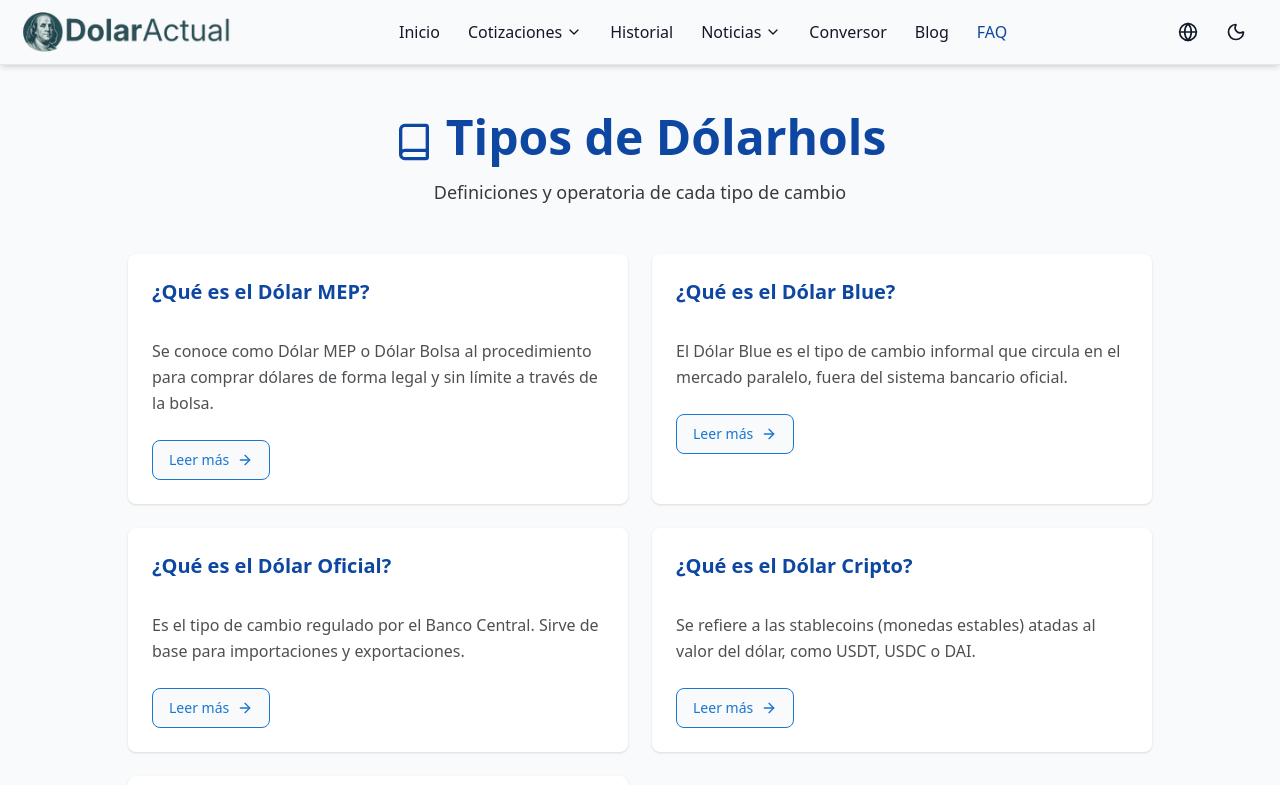
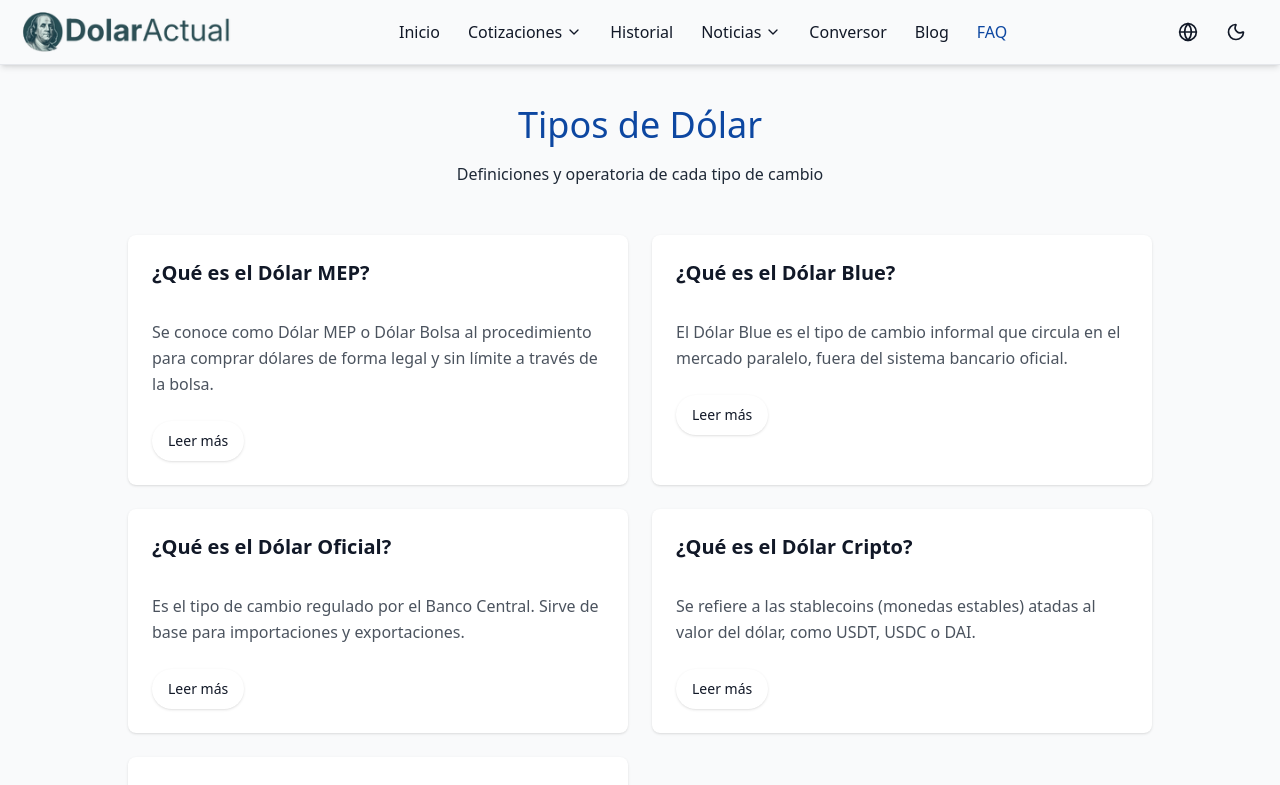
Before and after one commit to fg-francogaleano/dolarActual, a Next.js app: page /faq in a window 1280 px wide. Shown: the top 785 px of the page. Built offline with nearby package versions, Linux system fonts and the light colour scheme.

Commit message:
Estilizacion en componente FAQ

```diff
--- a/app/faq/[slug]/page.tsx
+++ b/app/faq/[slug]/page.tsx
@@ -43,30 +43,30 @@ export default function FAQDetailPage({ params }: { params: Promise<{ slug: stri
   const details: DetailSection[] = Array.isArray(rawDetails) ? rawDetails : [];
 
   return (
-    <div className="min-h-screen py-16 bg-white dark:bg-[#1A202C]">
+    <div className="min-h-screen py-10 bg-white dark:bg-[#1A202C]">
       <div className="container mx-auto px-4 max-w-3xl">
 
-        <Link href="/faq" className="inline-flex items-center text-sm text-gray-500 hover:text-[#1976D2] mb-8 transition-colors">
+        {/* <Link href="/faq" className="inline-flex items-center text-sm text-gray-500 hover:text-[#1976D2] mb-8 transition-colors">
           <ArrowLeft className="h-4 w-4 mr-1" />
           {t("common.back")}
-        </Link>
+        </Link> */}
 
         <article className="prose dark:prose-invert lg:prose-xl">
-          <h1 className="text-4xl font-bold text-[#0D47A1] dark:text-[#B0C4DE] mb-6">
+          <h1 className="text-2xl md:text-3xl font-medium text-text-strong pl-2 mb-6 border-l-4 border-primary">
             {title}
           </h1>
 
-          <div className="text-xl text-gray-600 dark:text-gray-300 mb-10 leading-relaxed border-l-4 border-[#1976D2] pl-4">
+          <div className="text-xl text-gray-600 dark:text-gray-300 mb-10 leading-relaxed pl-4">
             {desc}
           </div>
 
           <div className="space-y-10">
             {details.map((seccion, idx) => (
               <div key={idx}>
-                <h2 className="text-2xl font-semibold text-gray-800 dark:text-gray-100 mb-3">
+                <h2 className="text-2xl font-medium text-text-strong mb-3">
                   {seccion.title}
                 </h2>
-                <p className="text-gray-700 dark:text-gray-300 leading-7">
+                <p className="text-text max-w-2xl mx-auto px-3 leading-relaxed">
                   {seccion.text}
                 </p>
               </div>
--- a/app/faq/page.tsx
+++ b/app/faq/page.tsx
@@ -12,39 +12,36 @@ const FAQ: FC = () => {
   const { t } = useLanguage();
 
   return (
-    <div className="min-h-screen py-12 bg-background">
+    <div className="min-h-screen py-10 bg-background">
       <div className="container mx-auto px-4">
 
         <div className="mb-12 text-center">
-          <h1 className="text-4xl md:text-5xl font-bold text-[#0D47A1] dark:text-[#B0C4DE] mb-4">
-            <Book className="inline mr-3 h-10 w-10" />
-            {t("faq.title")}hols
+          <h1 className="text-3xl md:text-4xl font-medium text-primary mb-4">
+            {t("faq.title")}
           </h1>
 
-          <p className="text-lg text-[#212529] dark:text-[#E2E8F0] opacity-90 max-w-2xl mx-auto">
+          <p className="text-text leading-relaxed text-base">
             {t("faq.subtitle")}
           </p>
         </div>
 
         <div className="max-w-5xl mx-auto grid gap-6 md:grid-cols-2">
           {mockDollarTypes.map((item) => (
-            <Card key={item.id} className="border-[#F9FAFB] dark:border-[#2D3748] hover:shadow-lg transition-shadow">
+            <Card key={item.id} className="border-border bg-card hover:shadow-lg transition-shadow">
               <CardHeader>
-                <CardTitle className="text-xl text-[#0D47A1] dark:text-[#B0C4DE]">
-                  {/* Título desde traducciones: faq.definitions.mep.title */}
+                <CardTitle className="text-xl text-text-strong">
                   {t(`faq.definitions.${item.id}.title`)}
                 </CardTitle>
               </CardHeader>
               <CardContent>
-                <p className="text-[#212529] dark:text-[#E2E8F0] leading-relaxed mb-6 opacity-80">
+                <p className="text-text leading-relaxed mb-6 opacity-80">
                   {/* Descripción corta desde traducciones */}
                   {t(`faq.definitions.${item.id}.shortDesc`)}
                 </p>
 
-                <Link href={`/faq/${item.slug}`}>
-                  <Button variant="outline" className="w-full sm:w-auto border-[#1976D2] text-[#1976D2] hover:bg-[#1976D2] hover:text-white dark:border-[#B0C4DE] dark:text-[#B0C4DE] dark:hover:bg-[#B0C4DE] dark:hover:text-[#1A202C]">
+                <Link href={`/faq/${item.slug}`} >
+                  <Button variant="secondary" className="w-full sm:w-auto cursor-pointer rounded-full shadow-sm hover:shadow-md">
                     {t("common.readMore")}
-                    <ArrowRight className="ml-2 h-4 w-4" />
                   </Button>
                 </Link>
               </CardContent>
--- a/components/HomeContent.tsx
+++ b/components/HomeContent.tsx
@@ -225,7 +225,7 @@ export default function HomeContent({
           <div className="mt-16 text-center">
             <Link
               href="/noticias"
-              className="inline-flex items-center justify-center px-8 py-3 border border-border text-foreground rounded-full hover:bg-accent hover:text-brand-600 transition-all font-medium shadow-sm hover:shadow-md"
+              className="inline-flex items-center justify-center px-8 py-3 border border-border text-foreground rounded-full hover:bg-accent hover:text-primary transition-all font-medium shadow-sm hover:shadow-md"
             >
               {t("news.readMore")}
             </Link>
```
